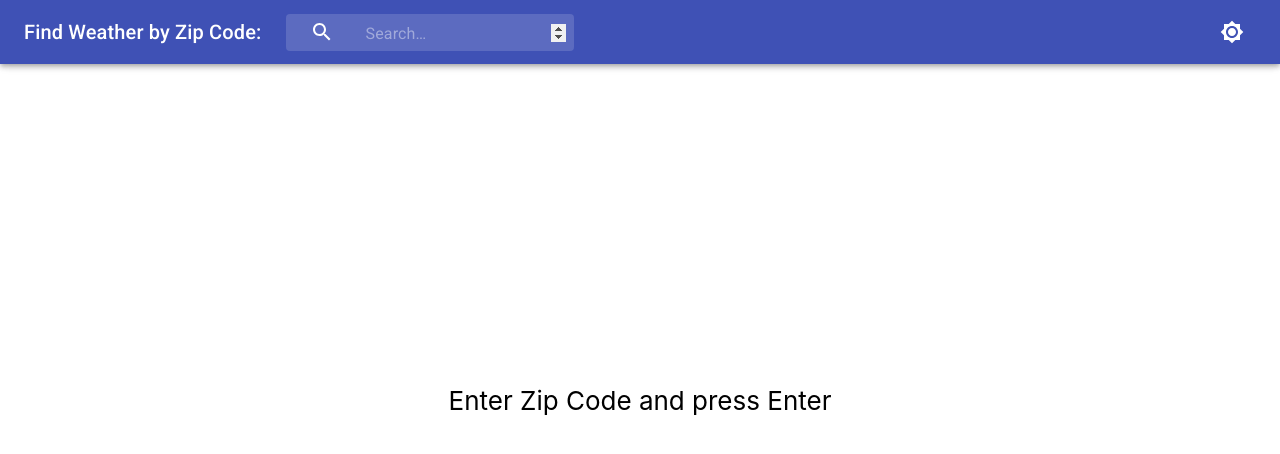
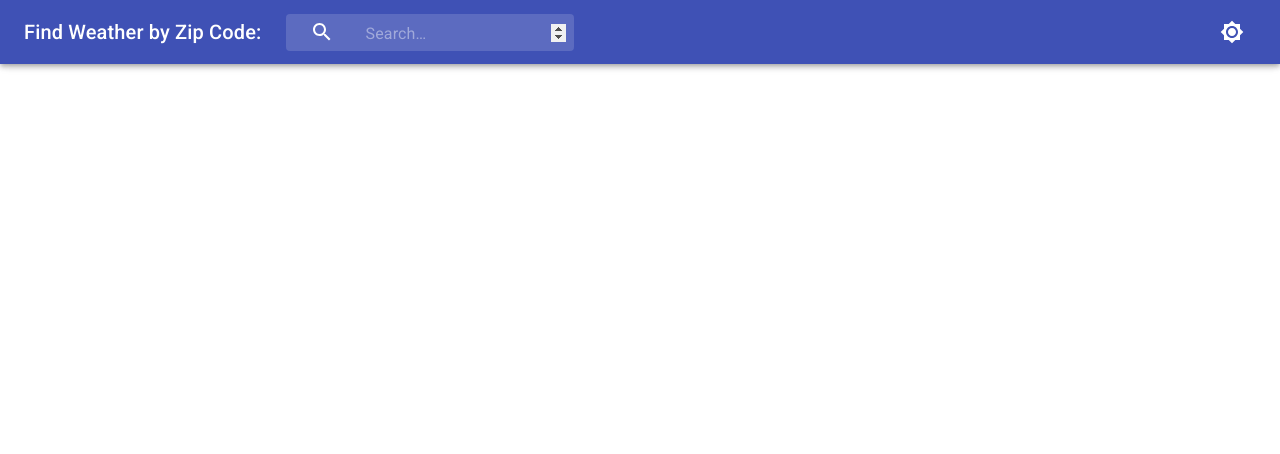
Before and after one commit to Christopher-Willis/OpenWeatherApp, a React (Create React App) app: page / in a window 1280 px wide. Shown: the top 454 px of the page. Built offline with nearby package versions, Linux system fonts and the light colour scheme.

Commit message:
Vistigual CSS still proving useful, no refact yet

```diff
--- a/src/App.css
+++ b/src/App.css
@@ -10,7 +10,7 @@
 
 .App-header {
   background-color: #ffffff;
-  min-height: 100vh;
+  min-height: 64px;
   display: flex;
   flex-direction: column;
   align-items: center;
```
